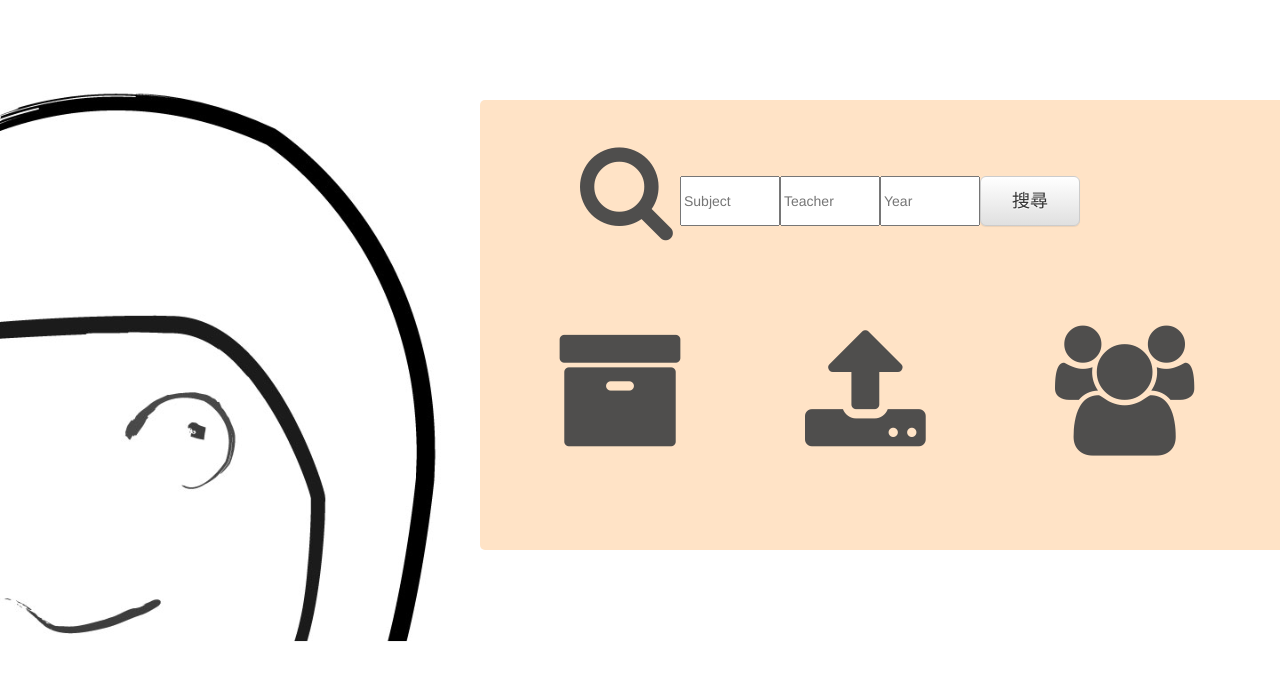
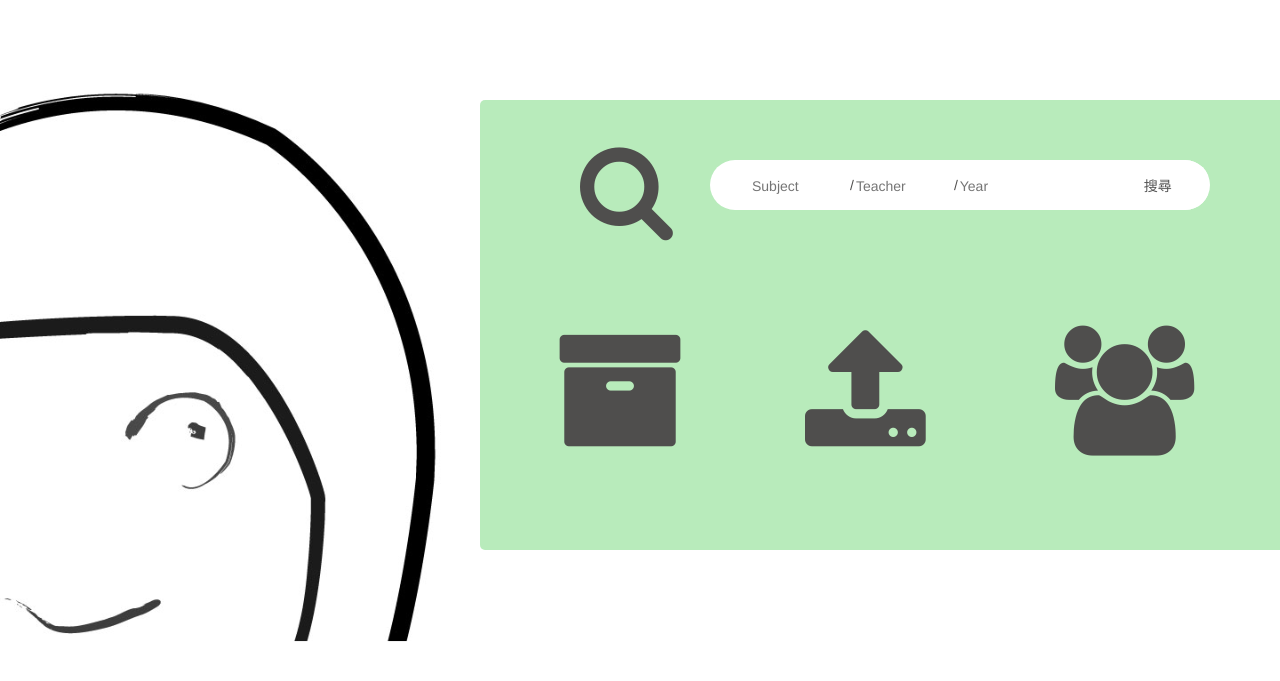
Before and after one commit to lilyringing/testoverwhelm, a CodeIgniter app: page / in a window 1280 px wide. Shown: the part 70-751 px from the top of the page. Run offline with CodeIgniter, Linux system fonts and the light colour scheme; some libraries are stand-ins or nearby versions.

Commit message:
homepage css search change color

```diff
--- a/application/views/_header.php
+++ b/application/views/_header.php
@@ -3,7 +3,7 @@
 <head>
     <meta charset="utf-8">
 <!-- CSS -->
-
+    <link rel="stylesheet" type="text/css" href="<?php echo base_url('') ?>">
     <script src="https://ajax.googleapis.com/ajax/libs/jquery/1.11.0/jquery.min.js"></script>
 
     <!-- Latest compiled and minified CSS -->
--- a/application/views/_navbar.php
+++ b/application/views/_navbar.php
@@ -1,6 +1,7 @@
 <div class="navbar">
 
 <?php $session_account = $this->session->userdata('user');?>
+<link rel="stylesheet" type="text/css" href="">
 
 
 <style type="text/css">
@@ -60,7 +61,7 @@
 	font-size: 14px;
 	line-height: 1.42857143;
 	color: #555;
-	background-color: rgba(0,0,0,0.5);
+	background-color: #fff;
 	background-image: none;
 	border: 1px solid #ccc;
  	border-radius: 4px;
--- a/application/views/homepage.php
+++ b/application/views/homepage.php
@@ -26,7 +26,7 @@
 		border-top-left-radius: 5px;
 		border-bottom-left-radius: 5px;
 		overflow: hidden;
-		background: rgba(255, 200,141 , 0.5);
+		background: rgba(154, 227,159 , 0.7);
 
 
 	}
@@ -38,17 +38,18 @@
 
 	}
 	.search{
-		height:200px;
-		line-height: 200px;
+		height:50px;
+		line-height: 50px;
 		vertical-align: middle;
 
+		float:left;
 
-		float:left;
-		width:100px;
 			}
+
+
 	.search-icon{
-		line-height: 60px;
-		height:60px;
+		line-height: 100px;
+		height:100px;
 		font-size: 100px;
 
 
@@ -60,8 +61,27 @@
 	.search .search-input{
 		line-height: 20px;
 		vertical-align: middle;
-		height:50px;
+		height: 30px;
 		width:100px;
+		border:0;
+	}
+	.search #searchBtn{
+		height:52px;
+		width: 100px;
+		margin-top:0px;
+		padding: 6px 30px;
+		font-size: 14px;
+		line-height: 30px;
+		vertical-align: middle;
+		color: #555;
+		background-color: #fff;
+		background-image: none;
+		border: 0;
+		margin-left: 50px;
+	}
+	.search #searchBtn:hover{
+		background: rgba(30,30,30,0.2);
+
 	}
 	.ac-other .action{
 		height:200px;
@@ -71,6 +91,13 @@
 	}
 	.ac-search .ac-search-div{
 		margin-left:100px;
+		height:200px;
+		line-height: 200px;
+		vertical-align: middle;
+
+
+		float:left;
+		width:500px;
 	}
 
 	.action.action-archive{
@@ -85,6 +112,20 @@
 	}
 	.action:hover{
 		opacity: 0.5;
+	}
+	.ac-search-div .search-all{
+		position:absolute;
+		margin-top:60px;
+		margin-left:130px;
+		background-color:white;
+		height:50px;
+		width:500px;
+		border-radius: 25px;
+		text-align: center;
+		padding-left:40px;
+		overflow: hidden;
+
+
 	}
 
 
@@ -106,13 +147,18 @@
 			<form method="post">
 
 				<div class="search search-icon"><i class="fa fa-search" ></i></div>
-				<div class="search" ><input type="text" class="search-input" name="subject" placeholder="Subject" ></div>
-				<div class="search" ><input type="text" class="search-input" name="teacher" placeholder="Teacher"></div>
-				<div class="search" ><input type="text" class="search-input" name="year" placeholder="Year"></div>
+				<div class="search-all">
+					<div class="search"><input type="text" class="search-input" name="subject" placeholder="Subject" ></div>
+					<div class="search">/</div>
+					<div class="search"><input type="text" class="search-input" name="teacher" placeholder="Teacher"></div>
+					<div class="search">/</div>
+					<div class="search"><input type="text" class="search-input" name="year" placeholder="Year"></div>
 
-				<div class="search">
-					<input id="searchBtn" type="button" class="search-input btn btn-default btn-lg" value="搜尋"></input>
+					<div class="search">
+						<input id="searchBtn" type="button" class="search-input" value="搜尋"></input>
+					</div>
 				</div>
+
 
 
 			</form>
```
Also changed, not shown: css/homepage.css (added, +96 -0 lines).
